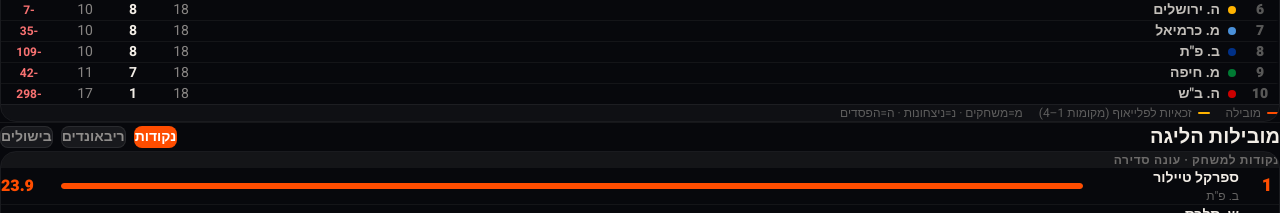
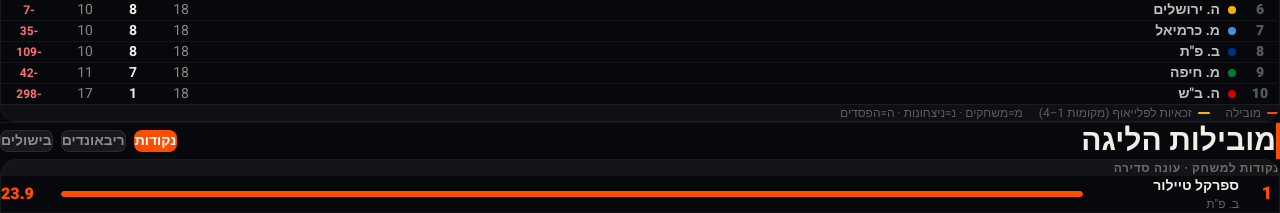
Before and after one commit to danasender4124/my-motion-app, a React (Vite) app: page / in a window 1280 px wide. Shown: the part 1300-1513 px from the top of the page. Built offline with nearby package versions, Linux system fonts and the light colour scheme.

Commit message:
feat: Stats — larger heading with orange accent, taller rows, stagger slide

```diff
--- a/src/components/ui/Stats.tsx
+++ b/src/components/ui/Stats.tsx
@@ -24,9 +24,17 @@ const Stats: React.FC = () => {
   const maxVal = sorted[0][stat];
 
   return (
-    <section id="stats" className="py-12 px-4 md:px-8 max-w-7xl mx-auto" dir="rtl">
-      <div className="flex flex-wrap items-center justify-between gap-4 mb-6">
-        <h2 className="text-xl font-black" style={{ color: '#F2EDE6' }}>מובילות הליגה</h2>
+    <section id="stats" className="py-16 md:py-24 px-4 md:px-8 max-w-7xl mx-auto" dir="rtl">
+      <div className="flex flex-wrap items-center justify-between gap-4 mb-10">
+        <motion.h2
+          className="text-2xl md:text-3xl font-black border-r-4 pr-4"
+          style={{ color: '#F2EDE6', borderColor: '#FF4D00' }}
+          initial={{ opacity: 0, x: 16 }}
+          whileInView={{ opacity: 1, x: 0 }}
+          viewport={{ once: true }}
+        >
+          מובילות הליגה
+        </motion.h2>
         <SectionTabs
           tabs={STAT_TABS}
           active={stat}
@@ -35,18 +43,18 @@ const Stats: React.FC = () => {
       </div>
 
       <div className="rounded-2xl overflow-hidden" style={{ border: '1px solid rgba(255,255,255,0.08)' }}>
-        <div className="px-4 py-3 text-xs font-bold uppercase tracking-wider" style={{ background: 'rgba(255,255,255,0.05)', color: 'rgba(242,237,230,0.4)' }}>
+        <div className="px-4 py-4 text-xs font-bold uppercase tracking-wider" style={{ background: 'rgba(255,255,255,0.05)', color: 'rgba(242,237,230,0.4)' }}>
           {STAT_LABELS[stat]} · עונה סדירה
         </div>
 
         {sorted.map((player, i) => (
           <motion.div
             key={player.name}
-            initial={{ opacity: 0 }}
-            whileInView={{ opacity: 1 }}
-            viewport={{ once: true }}
-            transition={{ duration: 0.4, delay: i * 0.06 }}
-            className="flex items-center gap-4 px-4 py-4"
+            initial={{ opacity: 0, x: 16 }}
+            whileInView={{ opacity: 1, x: 0 }}
+            viewport={{ once: true, amount: 0.1 }}
+            transition={{ duration: 0.4, delay: i * 0.05, ease: [0.25, 1, 0.5, 1] }}
+            className="flex items-center gap-4 px-4 py-5"
             style={{ borderTop: i > 0 ? '1px solid rgba(255,255,255,0.05)' : 'none' }}
           >
             {/* Rank */}
@@ -72,7 +80,7 @@ const Stats: React.FC = () => {
                   initial={{ width: 0 }}
                   whileInView={{ width: `${(player[stat] / maxVal) * 100}%` }}
                   viewport={{ once: true }}
-                  transition={{ duration: 0.7, delay: i * 0.06 + 0.2, ease: [0.25, 1, 0.5, 1] }}
+                  transition={{ duration: 0.7, delay: i * 0.05 + 0.2, ease: [0.25, 1, 0.5, 1] }}
                 />
               </div>
               <span
```
